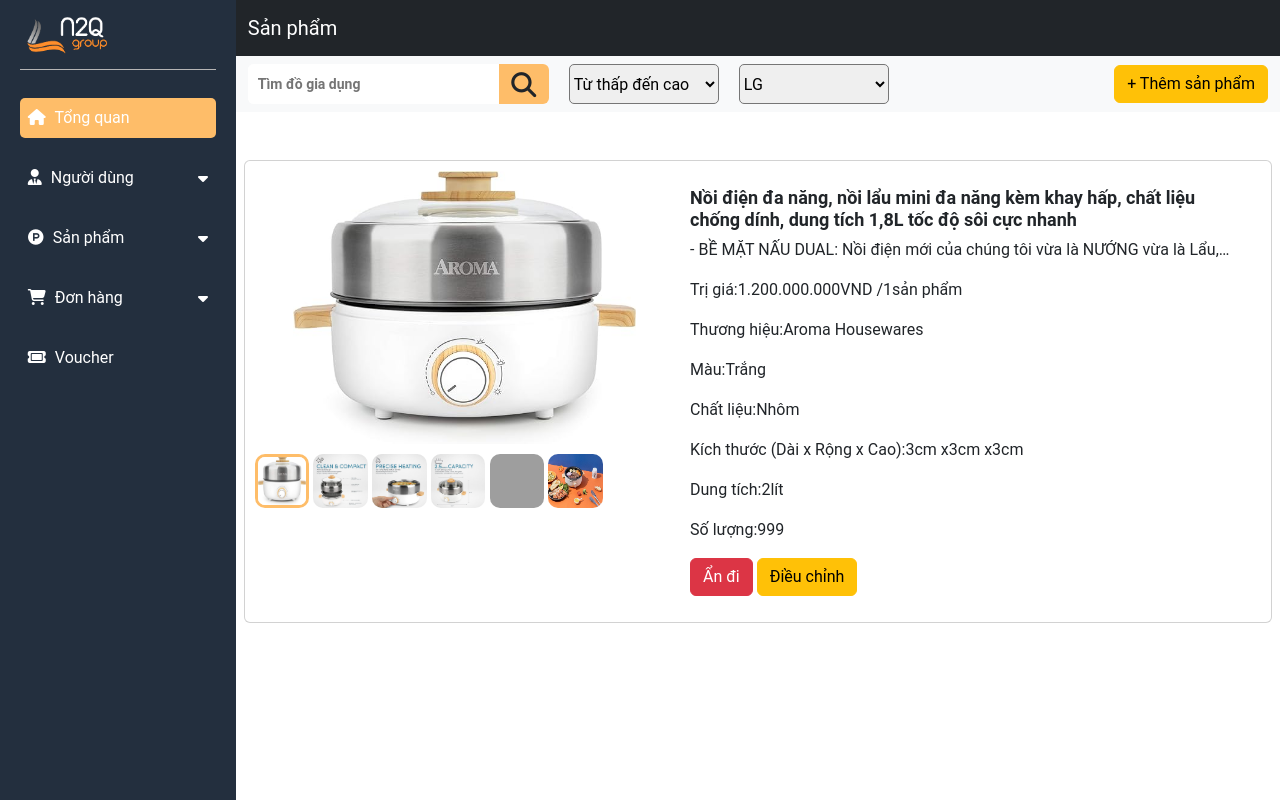
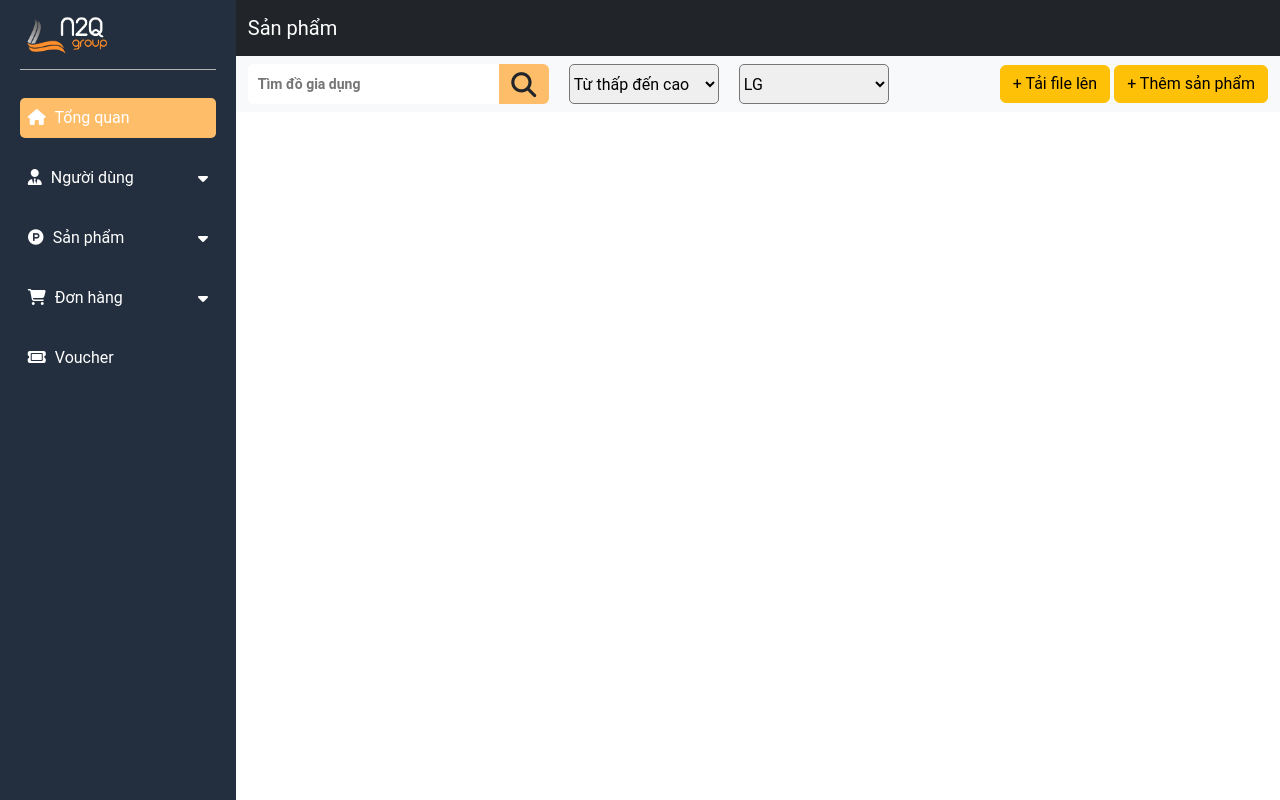
Before and after one commit to CaoThanhNammm/ProjectWeb, a Java web app: page /asset/html/editProductsAdmin.jsp in a window 1280 px wide. Run offline with Tomcat 11, a stand-in JSP engine, Linux system fonts and the light colour scheme; grey boxes are pictures that could not be loaded.

Commit message:
Bổ sung cái file bị thiếu, điều chỉnh thêm sản phẩm của admin

```diff
--- a/src/main/webapp/css/index.css
+++ b/src/main/webapp/css/index.css
@@ -83,7 +83,6 @@
 h6 {
     font-size: 13px;
     font-weight: 550;
-}
 
 #page {
     /* position: relative;
--- a/src/main/webapp/css/productAdmin.css
+++ b/src/main/webapp/css/productAdmin.css
@@ -5,6 +5,10 @@
     Date: 30/10/2023
     Note: Phần điều chỉnh sản phẩm của admin
 */
+input[type="file"] {
+	display: none;
+}
+
 #product {
     width: 100%;
 }
--- a/src/main/webapp/html/editProductsAdmin.jsp
+++ b/src/main/webapp/html/editProductsAdmin.jsp
@@ -57,6 +57,7 @@
 				</ul>
 
 				<div>
+					<label class="btn btn-warning"><input type="file" accept=".xlsx, .xls">+ Tải file lên</label>
 					<button class="btn btn-warning" onclick="addProduct()">+
 						Thêm sản phẩm</button>
 				</div>
@@ -65,7 +66,7 @@
 
 		<div class="row mt-5 ">
 			<div class="card-products col ms-2 me-2">
-				<div class="card-deck">
+			<!-- <div class="card-deck">
 					<div class="card">
 						<div class="card_img_top col-5">
 							<div class="slider_main">
@@ -131,7 +132,7 @@
 							</div>
 						</div>
 					</div>
-				</div>
+				</div> -->
 			</div>
 		</div>
 	</div>
--- /dev/null
+++ b/src/main/webapp/js/productAdmin.js
@@ -0,0 +1,158 @@
+/**
+ * Create: Nguyễn Khải Nam
+ * Date: 13/11/2023
+ * Note: Thực hiện các công việc xóa, điều chỉnh sản phẩm, thêm sản phẩm
+ */
+var $ = document.querySelector.bind(document)
+var $$ = document.querySelectorAll.bind(document)
+
+document.addEventListener("DOMContentLoaded", function () {
+    _imageSlider()
+})
+
+// Tên phần tử sản phẩm
+var nProduct = 'card-deck'
+var nParentProduct = 'card-products'
+
+// Các nội dung
+var nText = 'card-text'
+var nTitle = 'card-title'
+
+// Phần tử ảnh
+var nImg = 'slider_main'
+
+// Có cho phép điều chỉnh
+var flag = true
+var isEdit = false
+
+// Sản phẩm
+var eProduct = `
+<div class="card-deck">
+<div class="card">
+<div class="card_img_top col-5">
+    <div class="slider_main">
+        <img src="../image/detail/img1.jpg" alt="img1">
+    </div>
+    <div class="slider_images">
+        <img class="slider_image active" src="../image/detail/img1.jpg" alt="img1">
+        <img class="slider_image" src="../image/detail/img2.jpg" alt="img2">
+        <img class="slider_image" src="../image/detail/img3.jpg" alt="img3">
+        <img class="slider_image" src="../image/detail/img4.jpg" alt="img4">
+        <img class="slider_image" src="../image/detail/img5.jpg" alt="img5">
+        <img class="slider_image" src="../image/detail/img6.jpg" alt="img6">
+    </div>
+</div>
+<div class="card-body col-7">
+    <h5 class="card-title">Tiêu đề</h5>
+    <p class="card-text">Nội dung</p>
+    <p>Trị giá: <span class="card-text">(Giá) </span> VND / <span class="card-text"> (Số lượng)
+        </span> sản phẩm</p>
+    <p>Thương hiệu: <span class="card-text">Tên thương hiệu</span></p>
+    <p>Màu: <span class="card-text">Màu sắc</span></p>
+    <p>Chất liệu: <span class="card-text">Chất liệu</span></p>
+    <p>Kích thước (Dài x Rộng x Cao): <span class="card-text"></span>cm x <span
+            class="card-text"></span>cm x <span class="card-text"></span>cm</p>
+    <p>Dung tích: <span class="card-text">(Số dung tích)</span>lít</p>
+    <p>Số lượng: <span class="card-text">Số lượng</span></p>
+    <div>
+        <button class="btn btn-danger" onclick="hideProduct(this)">Ẩn đi</button>
+        <button class="btn btn-warning" onclick="editProduct(this)">Điều chỉnh</button>
+    </div>
+</div>
+</div>
+</div>`
+
+// Hàm ẩn sản phẩm: eBtn - phần tử btn
+function hideProduct(eBtn) {
+    var node = findElement(eBtn, nProduct)
+    var status = ['Ẩn đi', 'Hiển thị']
+    if (eBtn.innerText === status[0]) {
+        if (isEdit) {
+            alert('Sản phẩm đang điều chỉnh không ẩn đi được')
+        } else {
+            var check = confirm('Sản phẩm này sẽ được ẩn đi. Bạn có chắc với hành động của mình?')
+            if (check) {
+                eBtn.innerText = status[1]
+                node.style.color = '#ccc'
+                flag = false
+            }
+        }
+    } else {
+        var check = confirm('Sản phẩm này sẽ được hiển thị. Bạn có chắc với hành động của mình?')
+        if (check) {
+            eBtn.innerText = status[0]
+            node.style.color = '#000'
+            flag = true
+        }
+    }
+}
+
+// Hàm điều chỉnh sản phẩm
+function editProduct(eBtn) {
+    if (flag) {
+        // Nội dung
+        isEdit = true
+        var node = findElement(eBtn, nProduct)
+        subEditProduct(node.querySelectorAll('.' + nTitle), nTitle)
+        subEditProduct(node.querySelectorAll('.' + nText), nText)
+        var titles = ['Điều chỉnh', 'Hoàn tất']
+        if (eBtn.innerText === titles[0]) {
+            eBtn.innerText = titles[1]
+        } else {
+            eBtn.innerHTML = titles[0]
+            isEdit = false
+        }
+
+        // Hình ảnh
+        var img = node.querySelector('.' + nImg)
+        if (img.parentNode.innerHTML.includes('input')) {
+            img.parentNode.querySelector('input').remove()
+        } else {
+            var input = document.createElement('input')
+            input.setAttribute('type', 'file')
+            input.setAttribute('value', 'Lựa chọn file của bạn')
+            img.parentNode.insertBefore(input, img.nextSibling)
+        }
+    }
+}
+
+function subEditProduct(nodes, classname) {
+    nodes.forEach(node => {
+        var check = node.innerHTML.includes('input')
+        if (check) {
+            var input = node.querySelector('input')
+            node.innerText = input.value
+        } else {
+            node.style = '-webkit-line-clamp: 0;'
+            node.innerHTML = `<input class = '${classname}' type='text' value='${node.innerText}' style="width: 100%;"/>`
+        }
+    })
+}
+
+// Hàm tìm phần tử
+function findElement(e, name) {
+    while (!e.classList.contains(name)) {
+        e = e.parentElement
+    }
+    return e
+}
+
+// Chuyển đổi slide ảnh
+function _imageSlider() {
+    var images = document.querySelectorAll('.slider_image');
+    var mainImage = document.querySelector('.slider_main img');
+
+    images.forEach((image, index) => {
+        image.addEventListener('click', () => {
+            images.forEach((img) => img.classList.remove('active'));
+            image.classList.add('active');
+            mainImage.src = image.src;
+        });
+    });
+}
+
+// Thêm sản phẩm
+function addProduct() {
+    var parentProduct = $('.' + nParentProduct)
+    parentProduct.innerHTML = eProduct + parentProduct.innerHTML
+}
--- a/test merge.txt
+++ /dev/null
@@ -1 +0,0 @@
-test merge master
```
